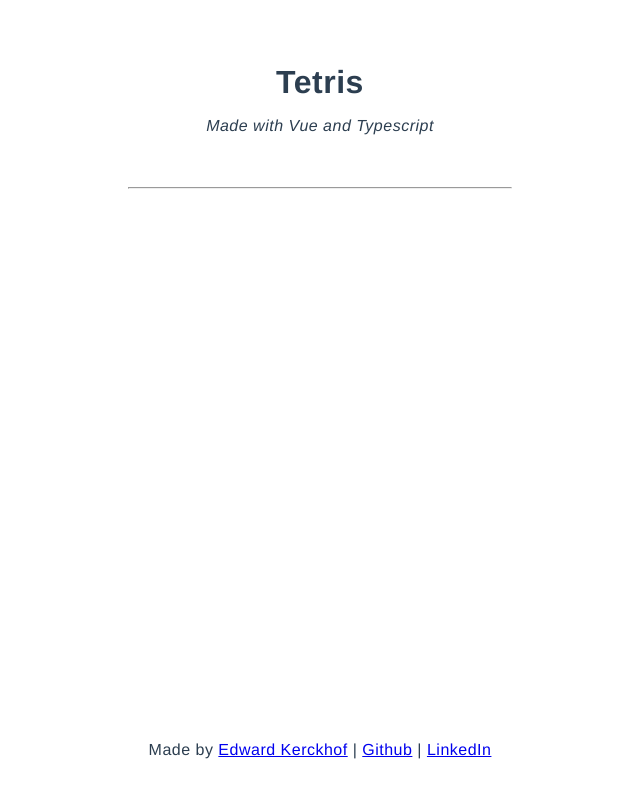
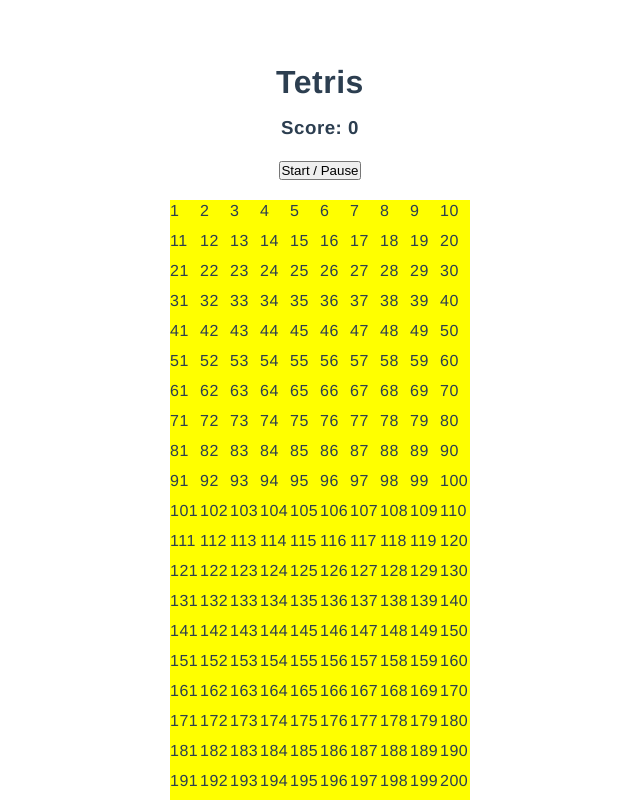
Before and after one commit to EdwardKerckhof/tetris-js, a Vue app: page / in a window 1280 px wide. Shown: the whole page, without its empty margins (320-960 px from the left). Built offline with nearby package versions, Linux system fonts and the light colour scheme.

Commit message:
Seatup tetris board

```diff
--- a/index.html
+++ b/index.html
@@ -4,7 +4,7 @@
     <meta charset="UTF-8" />
     <link rel="icon" href="/favicon.ico" />
     <meta name="viewport" content="width=device-width, initial-scale=1.0" />
-    <title>Vite App</title>
+    <title>Tetris with Vue</title>
   </head>
   <body>
     <div id="app"></div>
--- a/src/App.vue
+++ b/src/App.vue
@@ -1,19 +1,19 @@
 <template>
   <h1>Tetris</h1>
-  <p>Made with Vue and Typescript</p>
-  <hr />
-  <app-footer />
+  <tetris />
 </template>
 
 <script lang="ts">
 import { defineComponent } from 'vue'
 import AppFooter from './components/AppFooter.vue'
+import Tetris from './components/Tetris.vue'
 
 export default defineComponent({
   name: 'App',
 
   components: {
-    AppFooter
+    AppFooter,
+    Tetris
   }
 })
 </script>
@@ -47,14 +47,5 @@
   h1 {
     margin-bottom: 10px;
   }
-
-  p {
-    font-style: italic;
-  }
-
-  hr {
-    width: 30%;
-    margin: 50px auto 20px auto;
-  }
 }
 </style>
--- /dev/null
+++ b/src/components/Tetris.vue
@@ -0,0 +1,59 @@
+<template>
+  <div class="tetris">
+    <h3 class="tetris-score">Score: <span>0</span></h3>
+    <button class="tetris-start-btn">Start / Pause</button>
+    <div class="tetris-grid" ref="grid">
+      <div v-for="i in 200" :key="i">{{ i }}</div>
+    </div>
+  </div>
+</template>
+
+<script lang="ts">
+import { defineComponent, ref } from 'vue'
+
+export default defineComponent({
+  name: 'Tetris',
+
+  setup() {
+    const width = 10
+    const height = 20
+    const grid = ref(null)
+
+    return {
+      grid
+    }
+  }
+})
+</script>
+
+<style lang="scss" scoped>
+.tetris {
+  display: flex;
+  flex-direction: column;
+  justify-content: center;
+  align-items: center;
+  text-align: left;
+
+  .tetris-score {
+    margin-bottom: 20px;
+  }
+
+  .tetris-start-btn {
+    margin-bottom: 20px;
+  }
+
+  .tetris-grid {
+    background: blue;
+    height: 600px;
+    width: 300px;
+    display: grid;
+    grid-template-columns: repeat(10, 30px);
+
+    div {
+      background: yellow;
+      width: 30px;
+      height: 30px;
+    }
+  }
+}
+</style>
```
